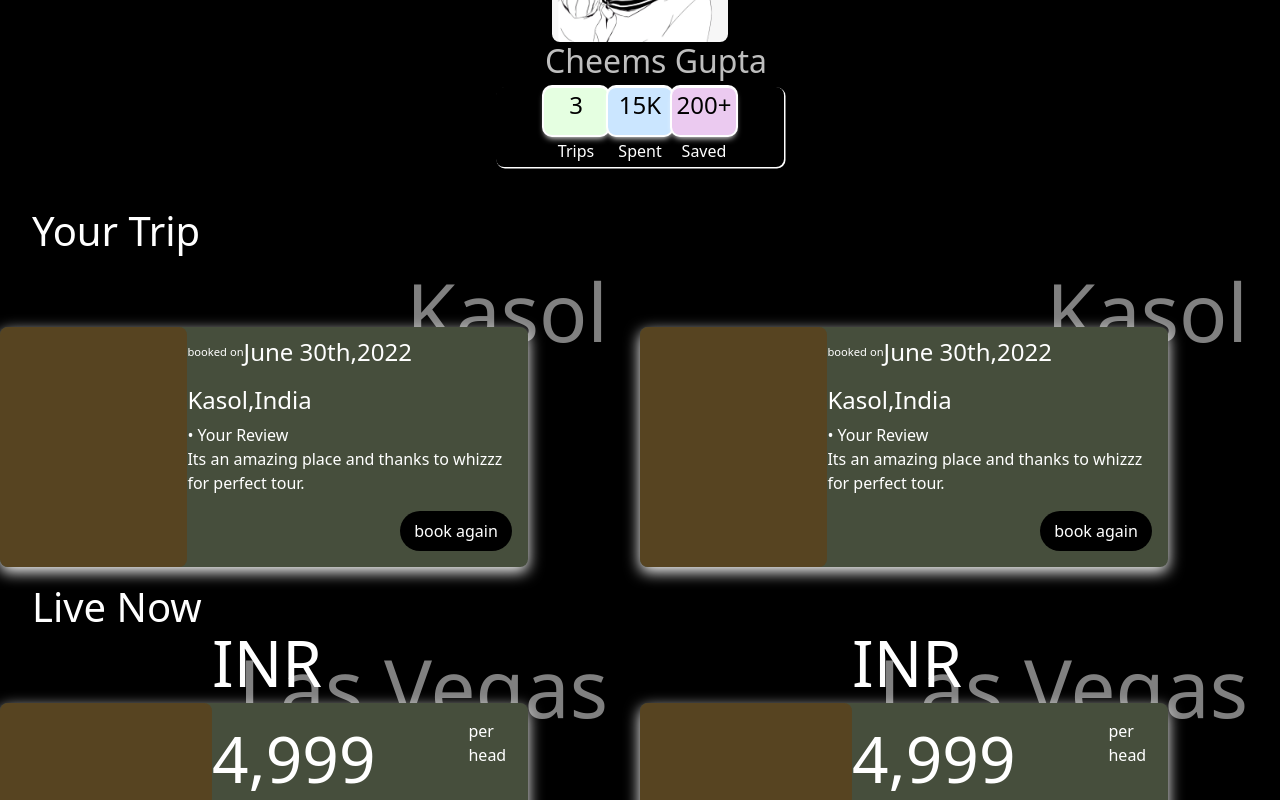
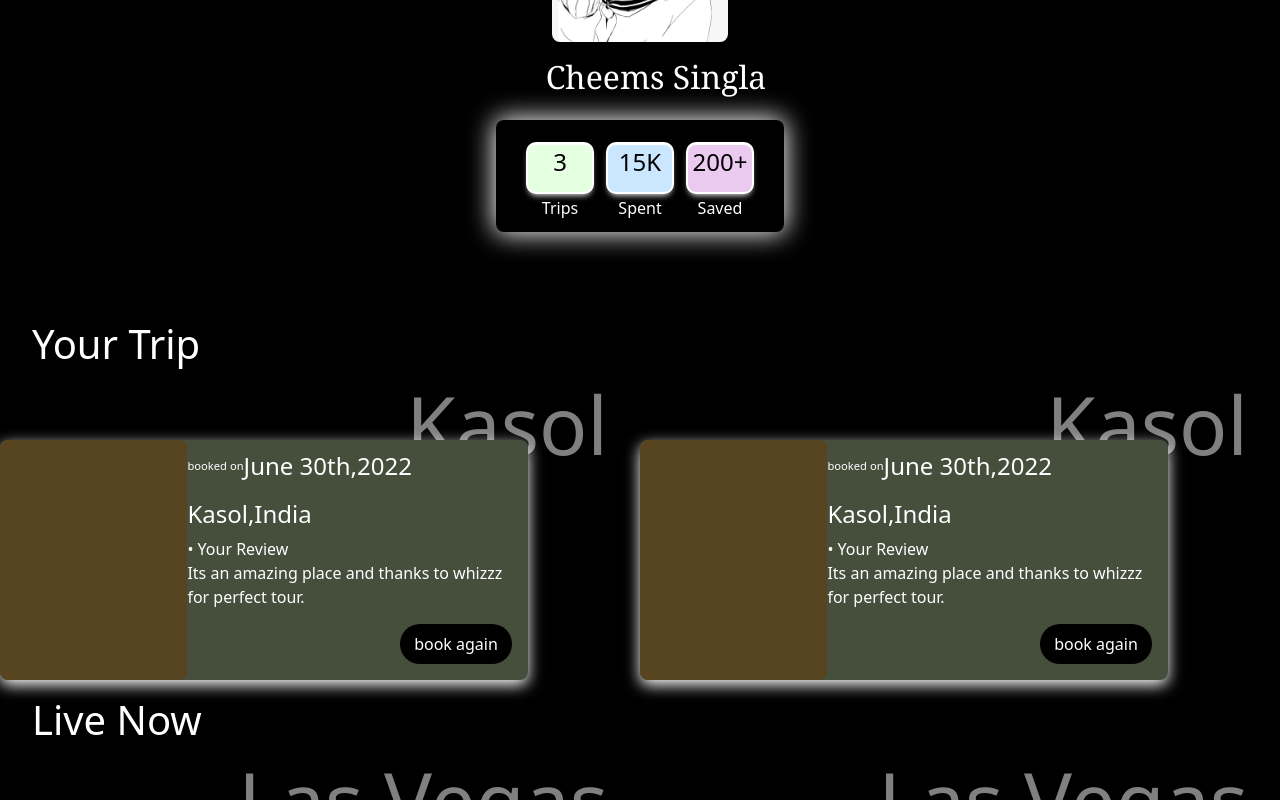
Before and after one commit to whizzz-sih/web, a React (Create React App) app: page /profile in a window 1280 px wide. Shown: the part 240-1040 px from the top of the page. Built offline with nearby package versions, Linux system fonts and the light colour scheme.

Commit message:
fixing bugs in profile

```diff
--- a/src/components/Livecity.js
+++ b/src/components/Livecity.js
@@ -13,10 +13,10 @@ function Livecity(place,price,points) {
 
             <div className='cardcontent'>
 <div className='cost'>
-<p className='price'>INR 4,999</p><p className='perhead'>per head</p>
+<p className='cityprice'>INR 4,999</p><p className='perhead'>per head</p>
 </div>
 <p className='features'>
-    <h5>LIVE NOW!!!</h5>
+    <h6>LIVE NOW!!!</h6>
 • Time buffer 1 week<br/>• Personal guide<br/>• 360 degree virtual visit<br/>• 2 souvenir delivered to home
 </p>
 <div className='sizedbox'></div>
--- a/src/components/Pbody.css
+++ b/src/components/Pbody.css
@@ -11,6 +11,14 @@ h1{
     color:aliceblue;
     text-decoration: none;
 }
+
+.Pname{
+        color: white;
+        font-size: 2rem;
+        font-family: Georgia, 'Times New Roman', Times, serif;
+        margin-top: 1rem;
+}
+
 #btn-profile{
     top:9%;
     right: 2%;
--- a/src/components/Pbody.js
+++ b/src/components/Pbody.js
@@ -14,8 +14,8 @@ function Pbody() {
        </div>
        <div className='Pdetails'>
            <center>
-           <img src={temp} id='pfp' alt='lmao'/>
-           <h2> Cheems Gupta<br/><br/></h2>
+           <img  src={temp} id='pfp' alt='lmao'/>
+           <h2 className='Pname'> Cheems Singla</h2>
            <div className="detailbox">
             <Pbox trip="3" spent="15k" saved="lol"/>
            </div>
@@ -23,6 +23,7 @@ function Pbody() {
 
 
            </center>
+           <br/><br/>
            <h1>Your Trip</h1>
 
 
--- a/src/components/Pbox.css
+++ b/src/components/Pbox.css
@@ -1,17 +1,21 @@
+
+
 .Detailcard{
-
+    margin-top: 4rem;
     width: 18rem;
-    height: 5rem;
+    height: 7rem;
     background-color: black;
     border-radius: 0.5rem;
     display: flex;
     /* flex-direction: row;*/
-    justify-content: space-around;
-    box-shadow: white 1px  1px 0.5px 0.5px;
+    justify-content: space-evenly;
+    box-shadow: white 0px 0px 26.5px 1.5px;
     position: relative;
     top: -2.5rem;
 }
 .trips{
+    margin-top: 1.5rem;
+    margin-right: 1rem;
     width: 4rem;
     height: 3rem;
     border-radius: 0.5rem;
@@ -20,6 +24,8 @@
 
 }
 .spend{
+    margin-top: 1.5rem;
+    margin-right: 1rem;
     width: 4rem;
     height: 3rem;
     background-color: #CBE6FF;
@@ -29,6 +35,7 @@
 
    }
 .saved{
+    margin-top: 1.5rem;
     width: 4rem;
     height: 3rem;
     background-color:  #EBCAF0;
```
